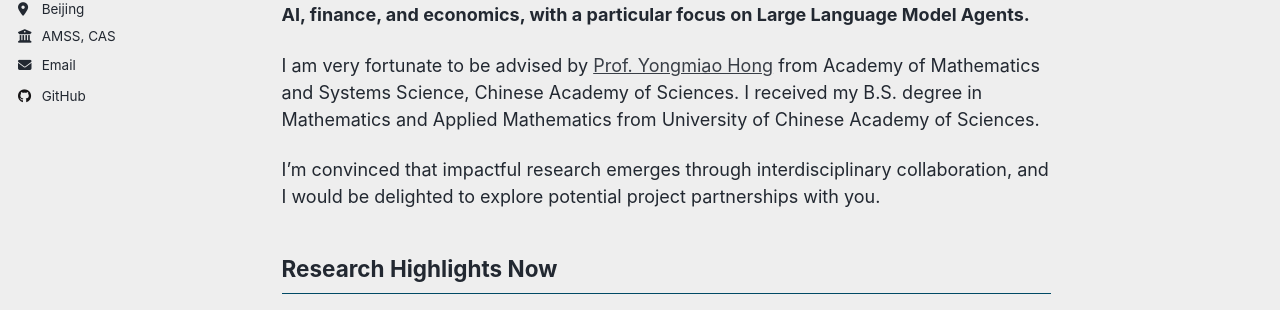
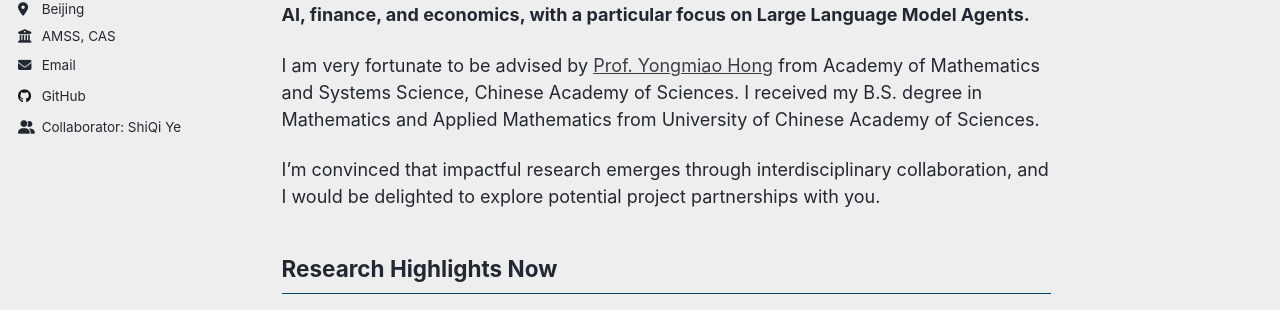
Before and after one commit to 1mycell/1mycell.github.io, a Jekyll site: the page built from _pages/about.md, in a window 1280 px wide. Shown: the part 222-532 px from the top of the page. Built offline with Jekyll 4.4.1, drawn with Linux system fonts in a browser that asks for light colours; a script that is not in the unit is left out.

Commit message:
add sidebar collaborators' website

```diff
--- a/_includes/author-profile.html
+++ b/_includes/author-profile.html
@@ -168,6 +168,7 @@
       {% if author.zhihu %}
       <li><a href="https://www.zhihu.com/people/{{ author.zhihu }}"><i class="fab fa-fw fa-zhihu icon-pad-right" aria-hidden="true"></i>Zhihu</a></li>
       {% endif %}
+      <li><a href="https://www.shiqi-ye.com/"><i class="fas fa-fw fa-user-group icon-pad-right" aria-hidden="true"></i>Collaborator: ShiQi Ye</a></li>
     </ul>
   </div>
 </div>
```
